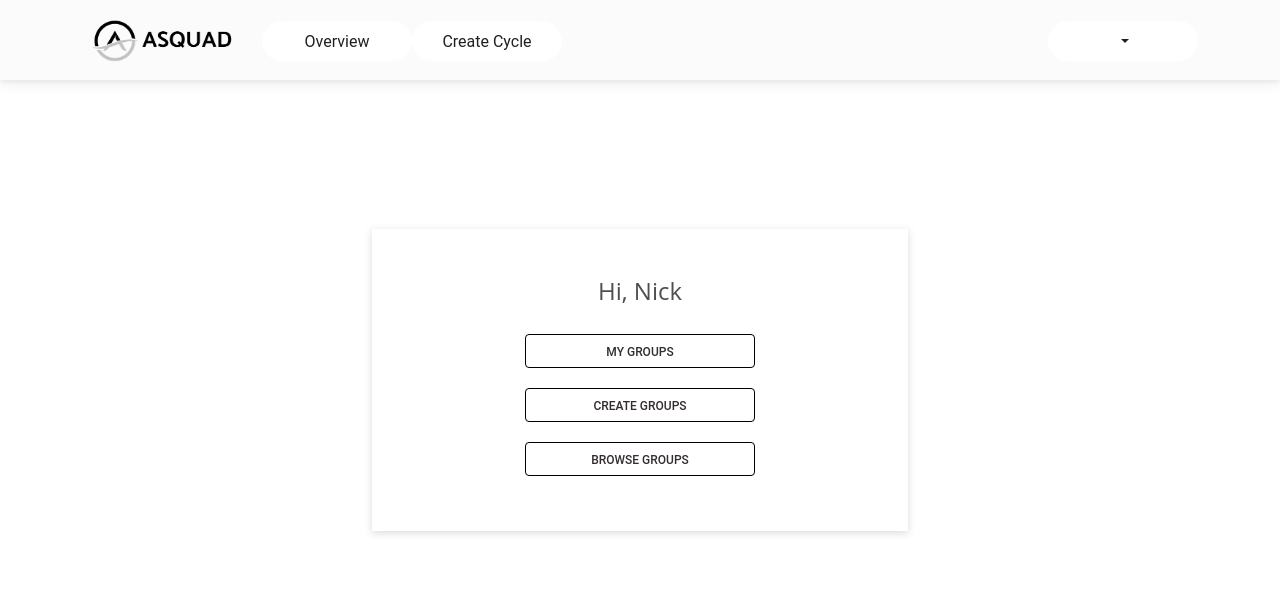
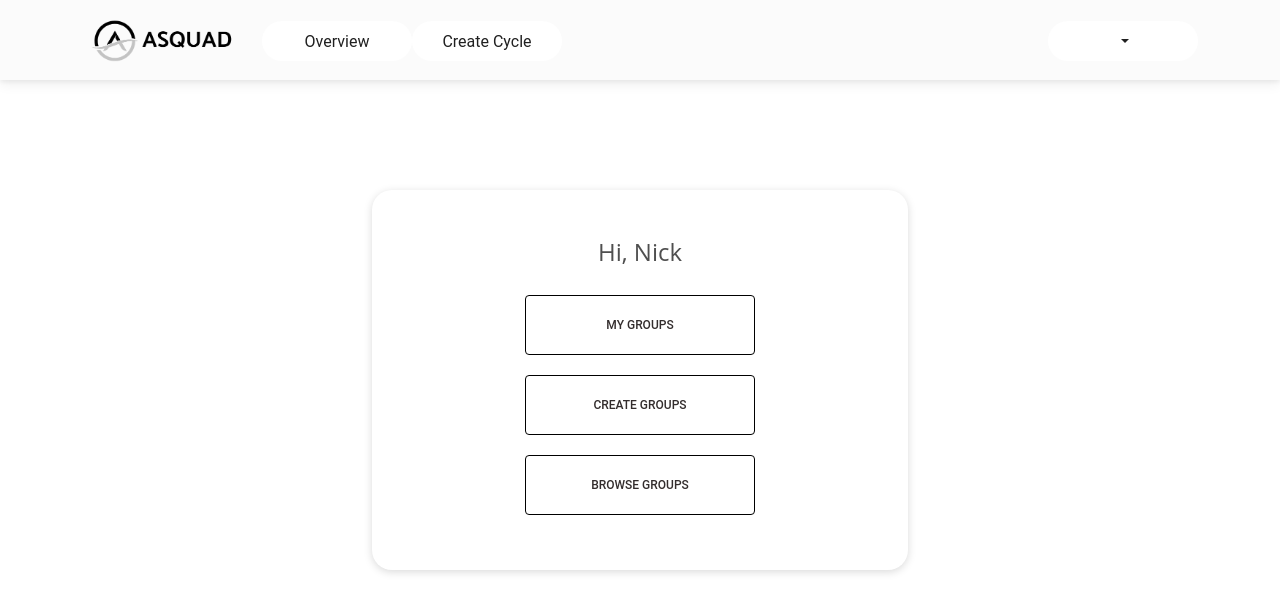
Before and after one commit to NaveenDK/asquad-frontend, a React (Create React App) app: page /userwelcome in a window 1280 px wide. Shown: the top 612 px of the page. Built offline with nearby package versions, Linux system fonts and the light colour scheme; no server answers; sample sign-in values are in the browser's storage.

Commit message:
styling for UI components

```diff
--- a/src/App.css
+++ b/src/App.css
@@ -260,6 +260,7 @@ span.navbar-brand img {
 }
 .general-form-wrapper{
   width: 536px;
+  border-radius:20px;
 
   box-shadow: rgba(0, 0, 0, 0.15) 0px 2px 8px;
   padding: 30px;
@@ -792,3 +793,8 @@ ul.footerlinks {
 .mainrow{
   padding-top:40px;
 }
+
+button.btn.btn-outline-dark.customWidthBtn.btn.btn-primary {
+  padding-top: 20px;
+  padding-bottom: 20px;
+}
```
